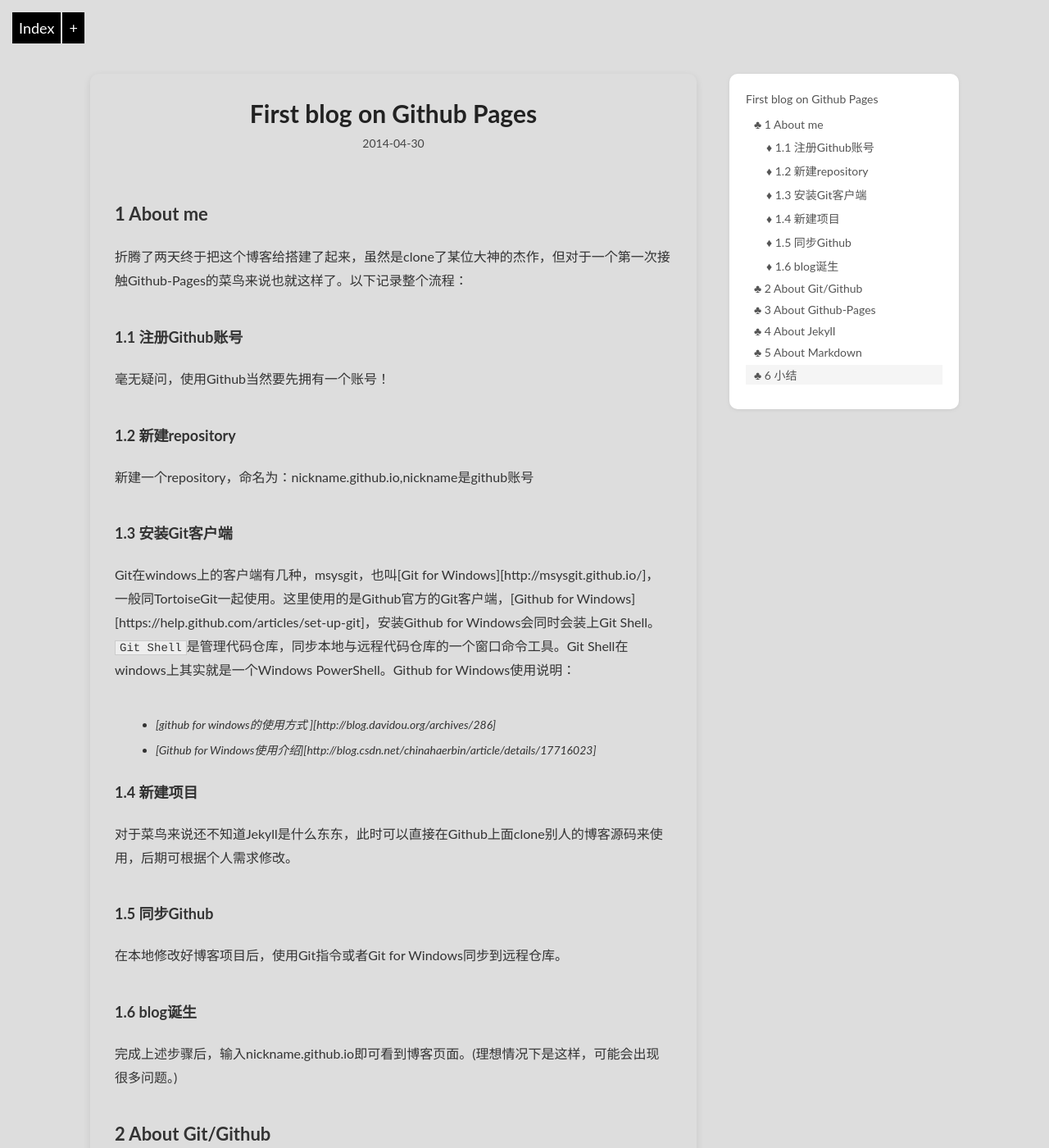
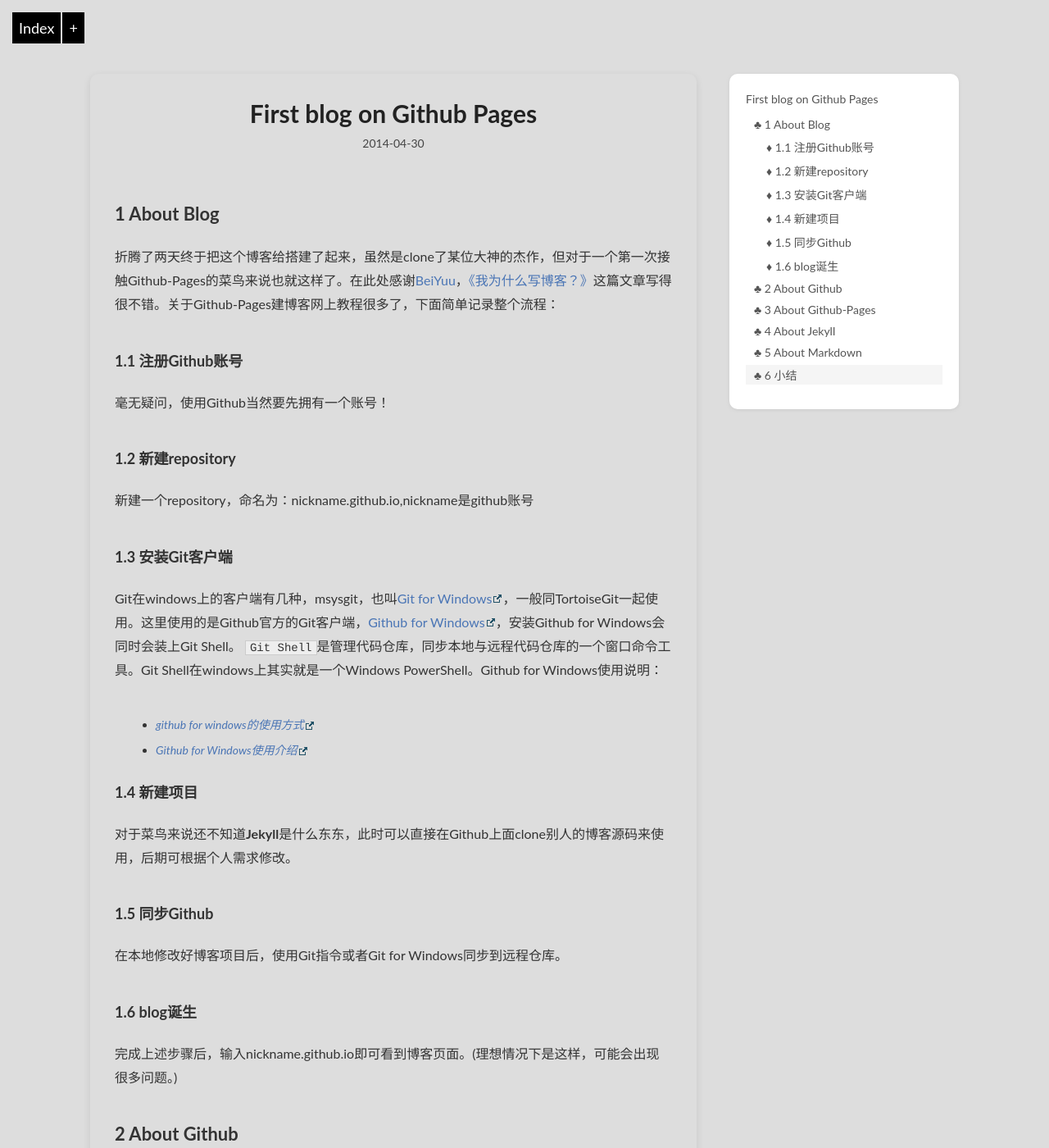
Before and after one commit to cyonks/cyonks.github.io, a Jekyll site: the page built from _posts/blog/2014-04-30-first.md, in a window 1280 px wide and 1400 px high. Shown: the whole window at 82% size. Built offline with Jekyll 4.4.1, drawn with Linux system fonts in a browser that asks for light colours; Markdown is read by kramdown in place of the engine named in the settings; some of the changed text lies outside the part shown.

Commit message:
first blog change

````diff
--- a/_posts/blog/2014-04-30-first.md
+++ b/_posts/blog/2014-04-30-first.md
@@ -5,8 +5,8 @@
 description: 简单记录此blog的搭建过程以及所涉及的新玩意。Github-Pages，可以构建个人博客，项目介绍页面。这仅仅是开始！
 ---
 
-##1 About me
-折腾了两天终于把这个博客给搭建了起来，虽然是clone了某位大神的杰作，但对于一个第一次接触Github-Pages的菜鸟来说也就这样了。以下记录整个流程：
+##1 About Blog
+折腾了两天终于把这个博客给搭建了起来，虽然是clone了某位大神的杰作，但对于一个第一次接触Github-Pages的菜鸟来说也就这样了。在此处感谢[BeiYuu](beiyuu.com)，[《我为什么写博客？》](http://beiyuu.com/why-blog)这篇文章写得很不错。关于Github-Pages建博客网上教程很多了，下面简单记录整个流程：
 
 ###1.1 注册Github账号
 毫无疑问，使用Github当然要先拥有一个账号！
@@ -15,14 +15,14 @@
 新建一个repository，命名为：nickname.github.io,nickname是github账号
 
 ###1.3 安装Git客户端
-Git在windows上的客户端有几种，msysgit，也叫[Git for Windows][http://msysgit.github.io/]，一般同TortoiseGit一起使用。这里使用的是Github官方的Git客户端，[Github for Windows][https://help.github.com/articles/set-up-git]，安装Github for Windows会同时会装上Git Shell。
+Git在windows上的客户端有几种，msysgit，也叫[Git for Windows](http://msysgit.github.io/)，一般同TortoiseGit一起使用。这里使用的是Github官方的Git客户端，[Github for Windows](https://help.github.com/articles/set-up-git)，安装Github for Windows会同时会装上Git Shell。
 `Git Shell`是管理代码仓库，同步本地与远程代码仓库的一个窗口命令工具。Git Shell在windows上其实就是一个Windows PowerShell。Github for Windows使用说明：
 
-> * [github for windows的使用方式 ][http://blog.davidou.org/archives/286]
-> * [Github for Windows使用介绍][http://blog.csdn.net/chinahaerbin/article/details/17716023]
+> * [github for windows的使用方式 ](http://blog.davidou.org/archives/286)
+> * [Github for Windows使用介绍](http://blog.csdn.net/chinahaerbin/article/details/17716023)
 
 ###1.4 新建项目
-对于菜鸟来说还不知道Jekyll是什么东东，此时可以直接在Github上面clone别人的博客源码来使用，后期可根据个人需求修改。
+对于菜鸟来说还不知道**Jekyll**是什么东东，此时可以直接在Github上面clone别人的博客源码来使用，后期可根据个人需求修改。
 
 ###1.5 同步Github
 在本地修改好博客项目后，使用Git指令或者Git for Windows同步到远程仓库。
@@ -30,22 +30,29 @@
 ###1.6 blog诞生
 完成上述步骤后，输入nickname.github.io即可看到博客页面。(理想情况下是这样，可能会出现很多问题。)
 
-##2 About Git/Github
+##2 About Github
+Github是一个源码托管项目，号称**程序员的facebook**！对于一名程序员来说是一个很好的学习平台。
 
 ##3 About Github-Pages
+Github-Pages是Github提供的用于建立项目展示页面的一个功能。
 
 ##4 About Jekyll
-
-```python
-@requires_authorization
-class SomeClass:
-    pass
-
-if __name__ == '__main__':
-    # A comment
-    print 'hello world'
-```
+`Jekyll`是一种将纯文本转化为静态博客网站的模板，在此[网站](http://jekyllcn.com/)可以找到相关。
 
 ##5 About Markdown
+关于Markdown的一点资料
+
+* [简书](http://jianshu.io/c/BDu5F8)
+
+* [wiki ](http://zh.wikipedia.org/wiki/Markdown)
+
+* [daringfireball](http://daringfireball.net/projects/markdown/syntax)
+
+* [mahua在线编辑](http://mahua.jser.me/)
+
+* [在线 Markdown 编辑阅读器 ](https://www.zybuluo.com/mdeditor)
+
+* [Markdown语法说明 (简体中文版) ](http://wowubuntu.com/markdown/)
 
 ##6 小结
+Never Stop！
````
